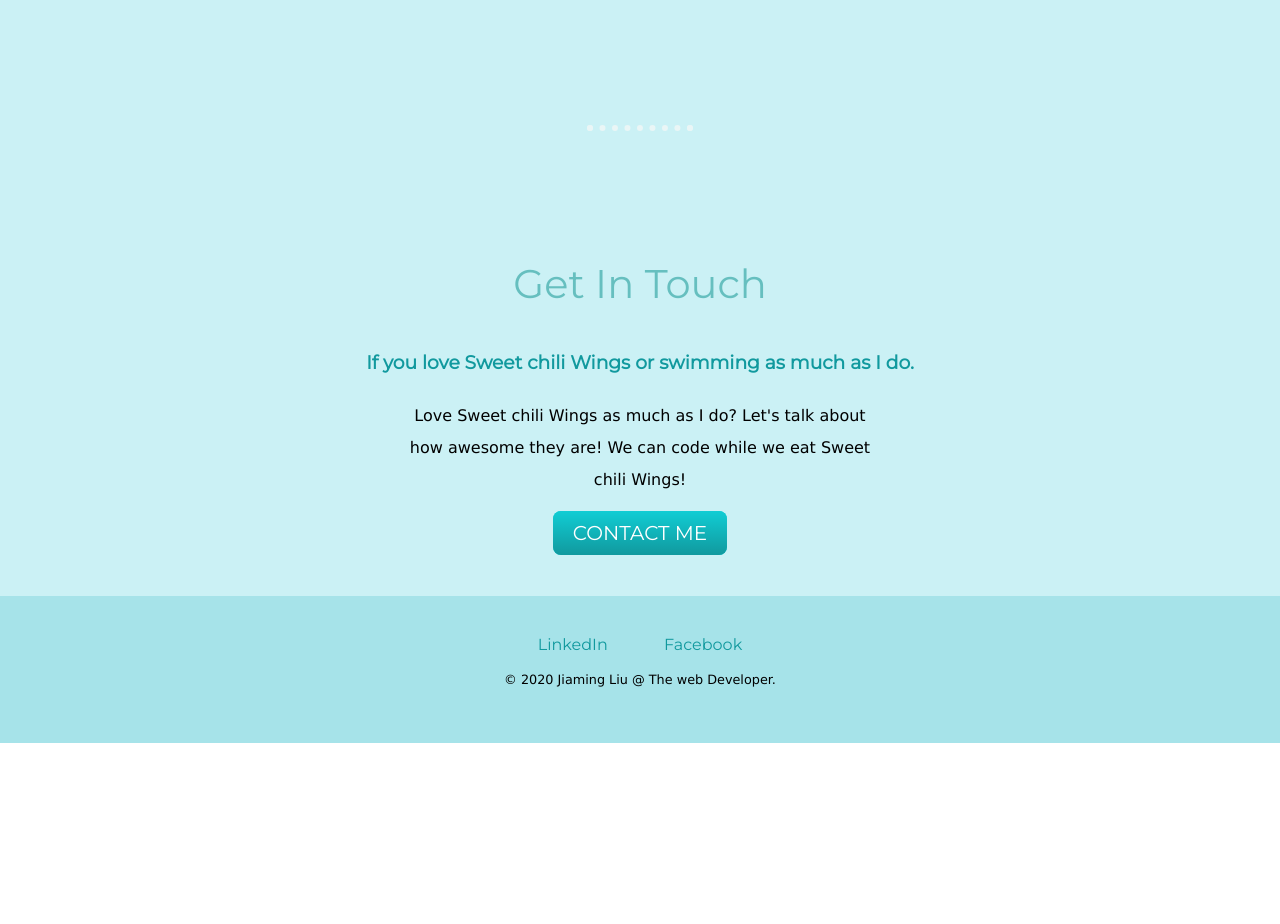
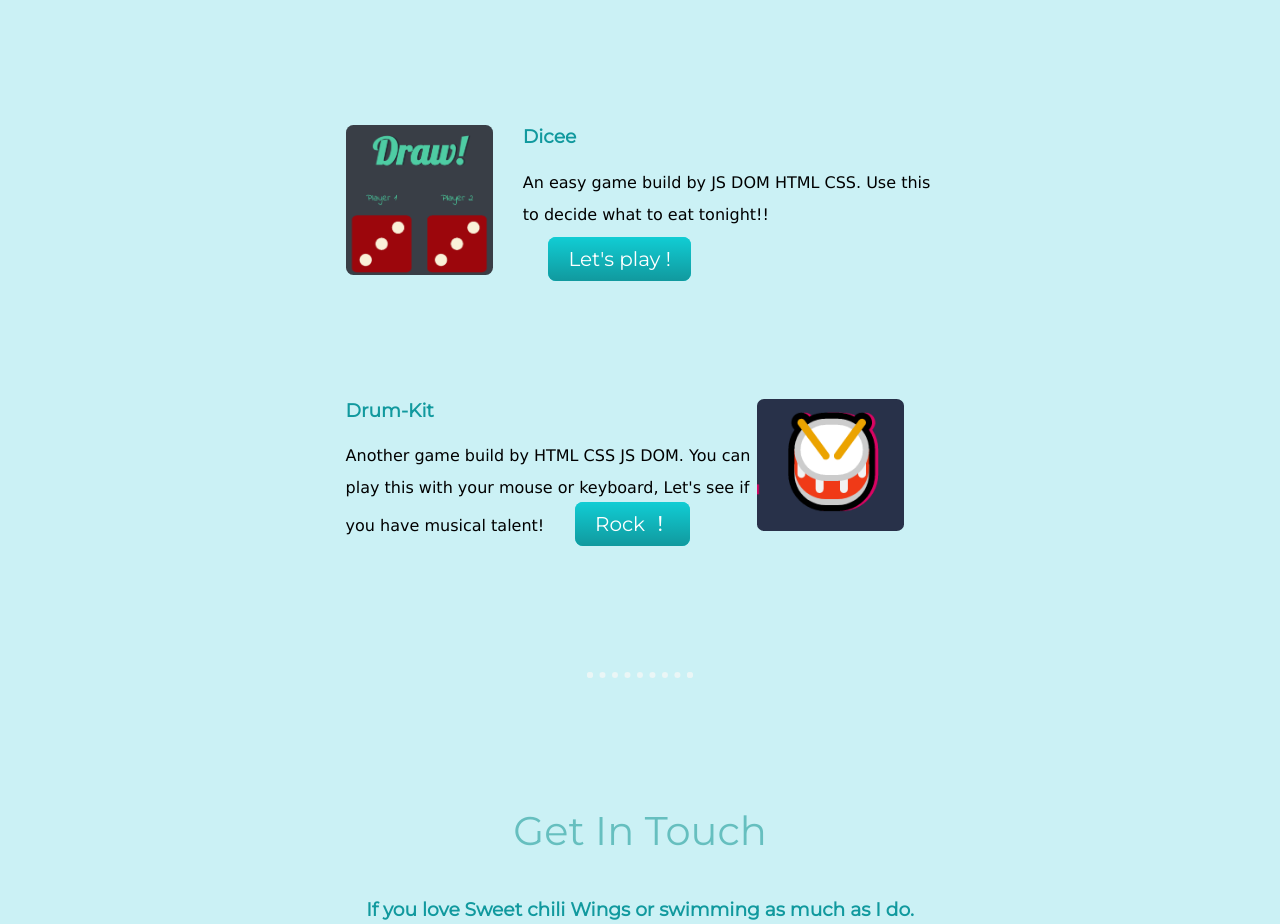
Before and after one commit to gordonliu0227/my-web, a plain HTML site: page index.html in a window 1280 px wide. Shown: the part 2107-3031 px from the top of the page. Before the commit the page ends 2850 px from the top, so only its background shows below. Drawn offline with Linux system fonts and the light colour scheme.

Commit message:
link games

```diff
--- a/index.html
+++ b/index.html
@@ -68,6 +68,34 @@
             in the swimming pool, I will provide Sweet chili Wings for free
           </p>
         </div>
+
+        <div class="skill-row">
+          <img
+            class="code-img"
+            src="images/DICEE.png"
+            alt=" " style="border-radius: 5%;"
+          />
+
+          <h3>Dicee </h3>
+          <p>
+            An easy game build by JS DOM HTML CSS. Use this to decide what to eat tonight!!
+          </p>
+          <a class="btn" href="https://gordonliu0227.github.io/Dicee/" > Let's play !</a>
+        </div>
+
+        <div class="skill-row">
+          <img
+            class="swim-img"
+            src="images/Drum.png"
+            alt=""
+          style="border-radius: 5%;"/>
+
+          <h3>Drum-Kit</h3>
+          <p>
+            Another game build by HTML CSS JS DOM. You can play this with your mouse or keyboard, Let's see if you have musical talent!
+            <a class="btn" href="https://gordonliu0227.github.io/Drum-Kit/"> Rock ！</a></p>
+
+        </div>
       </div>
       <hr />
       <div class="contact-me">
@@ -78,6 +106,8 @@
           they are! We can code while we eat Sweet chili Wings!
         </p>
         <a class="btn" href="mailto:gordonliu0227@gmail.com">CONTACT ME</a>
+
+
       </div>
     </div>
 
```
Also changed, not shown: images/DICEE.png (added), images/Drum.png (added).
